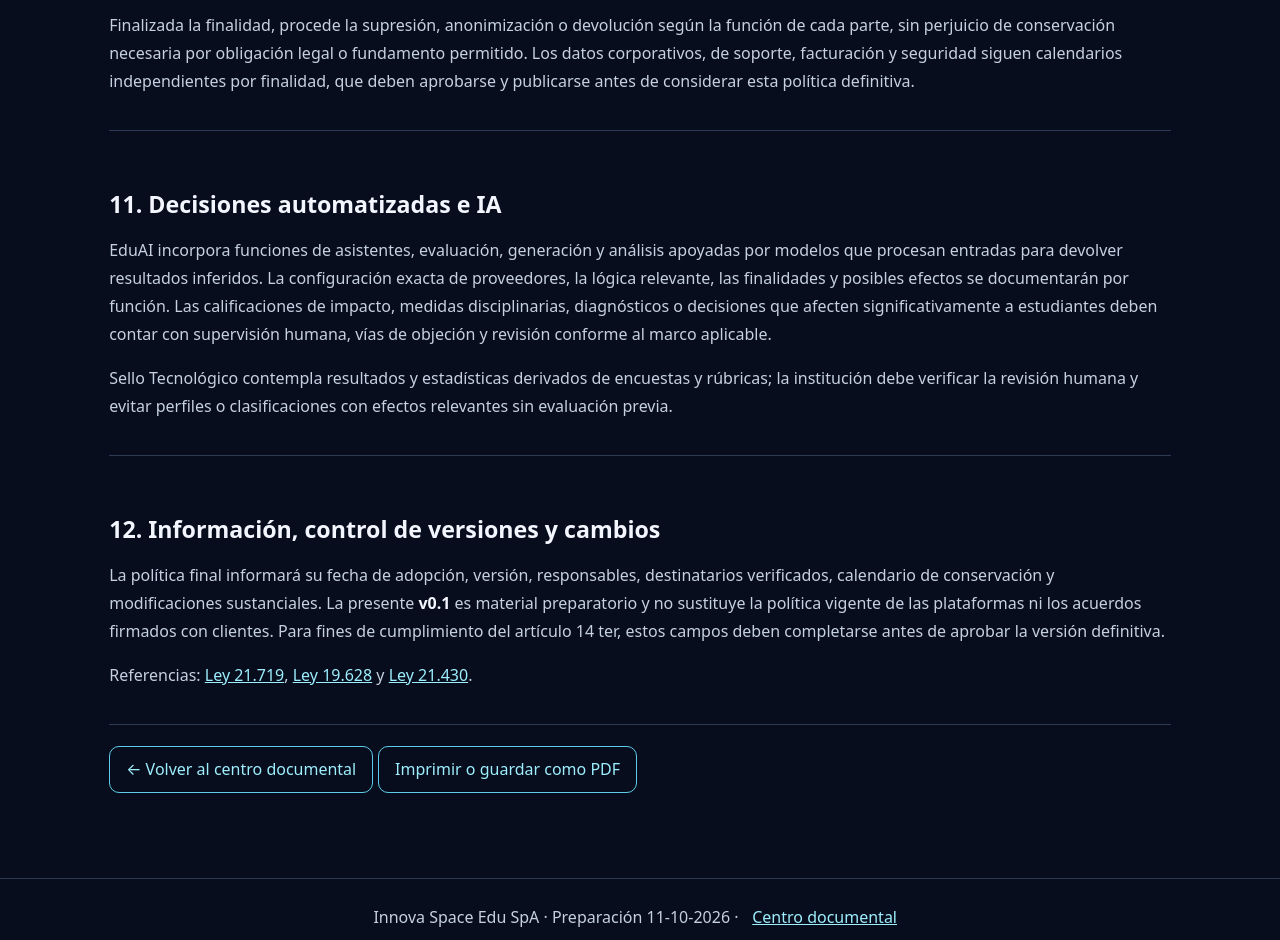
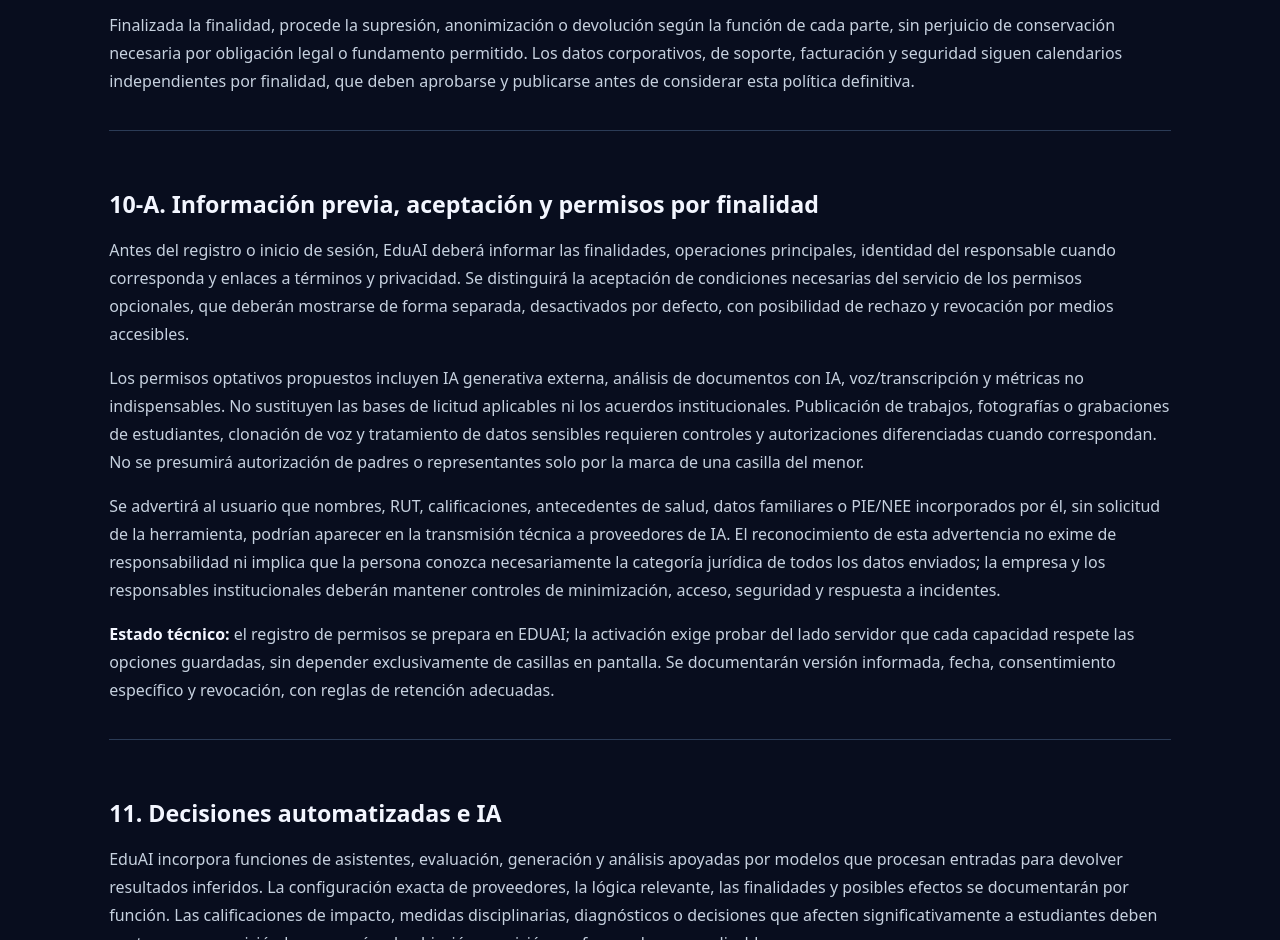
Before and after one commit to innova-space-edu/ceo_AI_mira, a plain HTML site: page politica-datos.html in a window 1280 px wide. Shown: the part 4800-5740 px from the top of the page. Drawn offline with Linux system fonts and the light colour scheme.

Commit message:
legal: document separate EDUAI authorizations and unsolicited data protections

```diff
--- a/politica-datos.html
+++ b/politica-datos.html
@@ -34,6 +34,11 @@
 <p><strong>Backups y terceros:</strong> los proyectos Supabase se informan en plan Free, sin respaldos automáticos garantizados ni PITR incluidos. Durante la vigencia del servicio, Innova debe definir y probar exportaciones y respaldos independientes y seguros de las bases de datos y, por separado, de los archivos binarios de Storage. Los respaldos externos deberán contar con retención limitada, control de acceso, cifrado y borrado al vencer el plazo. Eliminar datos de PostgreSQL o Storage no equivale a eliminarlos de todos los respaldos, registros técnicos, índices, cachés ni servicios externos. Se definirá por proveedor la expiración verificable de respaldos y copias, plazos de logs, mecanismos de purga, restricciones de restauración y constancias de ejecución. Hasta comprobar dichos plazos <strong>no se prometerá borrado instantáneo o total</strong>. Las copias restauradas deberán volver a aplicar las eliminaciones registradas.</p>
 <p><strong>Infraestructura propia proyectada:</strong> Innova Space Edu SpA evalúa alojar copias de respaldo en infraestructura interna controlada por la empresa y medios externos cifrados. La ubicación del servidor, su cifrado, el aislamiento, la vigilancia de capacidad y las pruebas de recuperación no se consideran verificados. La copia local no reemplaza por sí sola a una segunda copia independiente, ni altera la ubicación de las bases principales actualmente alojadas en Estados Unidos. La disponibilidad de datos para recuperación no habilita su conservación indefinida: cada respaldo tendrá un plazo de caducidad definido y excepciones documentadas.</p>
 <p>Finalizada la finalidad, procede la supresión, anonimización o devolución según la función de cada parte, sin perjuicio de conservación necesaria por obligación legal o fundamento permitido. Los datos corporativos, de soporte, facturación y seguridad siguen calendarios independientes por finalidad, que deben aprobarse y publicarse antes de considerar esta política definitiva.</p></section>
+<section class="section"><h2>10-A. Información previa, aceptación y permisos por finalidad</h2>
+<p>Antes del registro o inicio de sesión, EduAI deberá informar las finalidades, operaciones principales, identidad del responsable cuando corresponda y enlaces a términos y privacidad. Se distinguirá la aceptación de condiciones necesarias del servicio de los permisos opcionales, que deberán mostrarse de forma separada, desactivados por defecto, con posibilidad de rechazo y revocación por medios accesibles.</p>
+<p>Los permisos optativos propuestos incluyen IA generativa externa, análisis de documentos con IA, voz/transcripción y métricas no indispensables. No sustituyen las bases de licitud aplicables ni los acuerdos institucionales. Publicación de trabajos, fotografías o grabaciones de estudiantes, clonación de voz y tratamiento de datos sensibles requieren controles y autorizaciones diferenciadas cuando correspondan. No se presumirá autorización de padres o representantes solo por la marca de una casilla del menor.</p>
+<p>Se advertirá al usuario que nombres, RUT, calificaciones, antecedentes de salud, datos familiares o PIE/NEE incorporados por él, sin solicitud de la herramienta, podrían aparecer en la transmisión técnica a proveedores de IA. El reconocimiento de esta advertencia no exime de responsabilidad ni implica que la persona conozca necesariamente la categoría jurídica de todos los datos enviados; la empresa y los responsables institucionales deberán mantener controles de minimización, acceso, seguridad y respuesta a incidentes.</p>
+<p><strong>Estado técnico:</strong> el registro de permisos se prepara en EDUAI; la activación exige probar del lado servidor que cada capacidad respete las opciones guardadas, sin depender exclusivamente de casillas en pantalla. Se documentarán versión informada, fecha, consentimiento específico y revocación, con reglas de retención adecuadas.</p></section>
 <section class="section" id="automatizadas"><h2>11. Decisiones automatizadas e IA</h2>
 <p>EduAI incorpora funciones de asistentes, evaluación, generación y análisis apoyadas por modelos que procesan entradas para devolver resultados inferidos. La configuración exacta de proveedores, la lógica relevante, las finalidades y posibles efectos se documentarán por función. Las calificaciones de impacto, medidas disciplinarias, diagnósticos o decisiones que afecten significativamente a estudiantes deben contar con supervisión humana, vías de objeción y revisión conforme al marco aplicable.</p>
 <p>Sello Tecnológico contempla resultados y estadísticas derivados de encuestas y rúbricas; la institución debe verificar la revisión humana y evitar perfiles o clasificaciones con efectos relevantes sin evaluación previa.</p></section>
```
